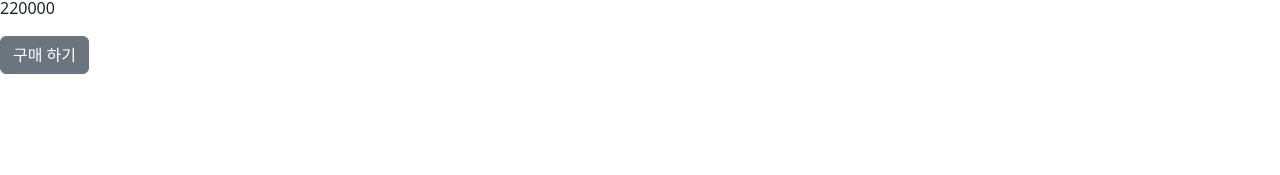
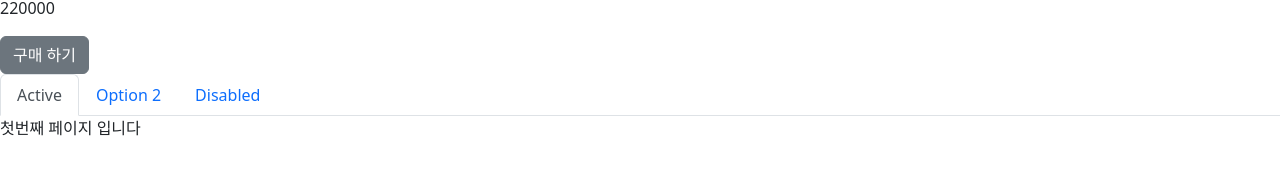
Before and after one commit to dv-yeop920/react-practice, a React (Create React App) app in the folder react/tutorial/: page /detail/1 in a window 1280 px wide. Shown: the part 377-552 px from the top of the page. Built offline with nearby package versions, Linux system fonts and the light colour scheme.

Commit message:
detail 컴포넌트에 tab 기능 넣어보기
detail 컴포넌트에 tab 컴포넌트를 import 하고 tab의 상세 내용을 또 컴포넌트로 나누고 tab 에 import 함 반복문을 돌려 state 상태를 변경 하고 그 변경된
것에 따라 어떤 내용을 보여줄지 구현

```diff
--- a/react/tutorial/src/components/ShoppingDetail.jsx
+++ b/react/tutorial/src/components/ShoppingDetail.jsx
@@ -1,5 +1,6 @@
 import React from 'react';
 import {useNavigate, Outlet, useParams} from 'react-router-dom';
+import ShoppingTab from './ShoppingTab';
 
 const ShoppingDetail = (props) => {
     const navigate = useNavigate();
@@ -19,6 +20,7 @@ const ShoppingDetail = (props) => {
                 </button>
             </div>
         </div>
+        <ShoppingTab/>
         </>
     )
 };
--- /dev/null
+++ b/react/tutorial/src/components/ShoppingTab.jsx
@@ -0,0 +1,55 @@
+import React from 'react';
+import { useState } from 'react';
+import Nav from 'react-bootstrap/Nav';
+import ShoppingTabDetail from './ShoppingTabDetail';
+const ShoppingTab = () => {
+    const [tabSwitch , setTabSwitch] = useState(0);
+    const handleClickTabButton = (e) => {
+        switch(e.target.id){
+            case 'tab0':
+                setTabSwitch(0);
+                break;
+            case 'tab1':
+                setTabSwitch(1);
+                break;
+            case 'tab2':
+                setTabSwitch(2);
+                break;
+            default:
+                setTabSwitch(0);
+        }
+    }
+    return (
+        <>
+        <Nav variant="tabs" defaultActiveKey="link-0">
+            <Nav.Item>
+                <Nav.Link
+                id = 'tab0'
+                onClick={(e) => {handleClickTabButton(e)}}
+                eventKey='link-0'>
+                    Active
+                </Nav.Link>
+            </Nav.Item>
+            <Nav.Item>
+                <Nav.Link
+                id = 'tab1'
+                onClick={(e) => {handleClickTabButton(e)}}
+                eventKey='link-1'>
+                    Option 2
+                </Nav.Link>
+            </Nav.Item>
+            <Nav.Item>
+                <Nav.Link
+                id = 'tab2'
+                onClick={(e) => {handleClickTabButton(e)}}
+                eventKey='link-2'>
+                    Disabled
+                </Nav.Link>
+            </Nav.Item>
+        </Nav>
+        <ShoppingTabDetail tabSwitch = {tabSwitch}/>
+        </>
+    );
+};
+
+export default ShoppingTab;
--- /dev/null
+++ b/react/tutorial/src/components/ShoppingTabDetail.jsx
@@ -0,0 +1,25 @@
+import React from 'react';
+
+const ShoppingTabDetail = (props) => {
+    return (
+        <>
+            {
+                props.tabSwitch === 0 && (
+                    <div>첫번째 페이지 입니다</div>
+                )
+            }
+            {
+                props.tabSwitch === 1 && (
+                    <div>두번째 페이지 입니다</div>
+                )
+            }
+            {
+                props.tabSwitch === 2 && (
+                    <div>세번째 페이지 입니다</div>
+                )
+            }
+        </>
+    );
+};
+
+export default ShoppingTabDetail;
```
